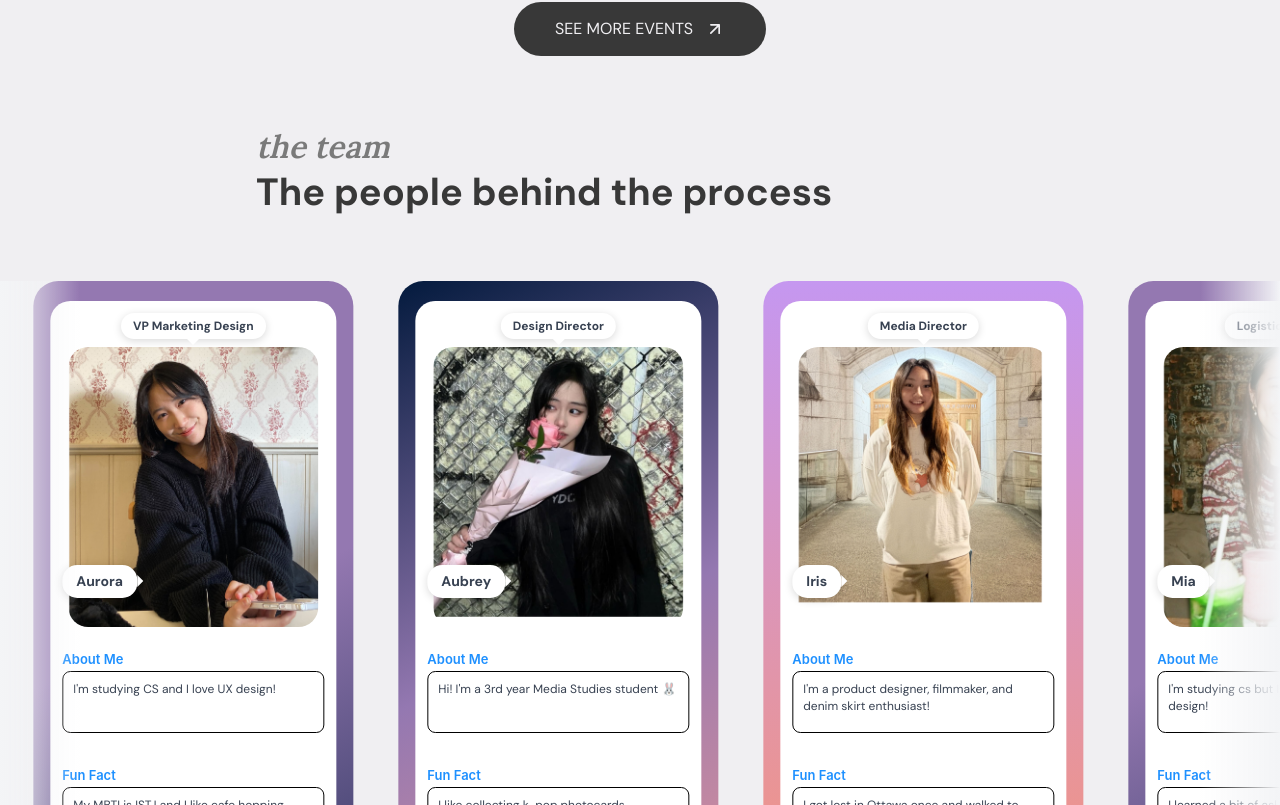
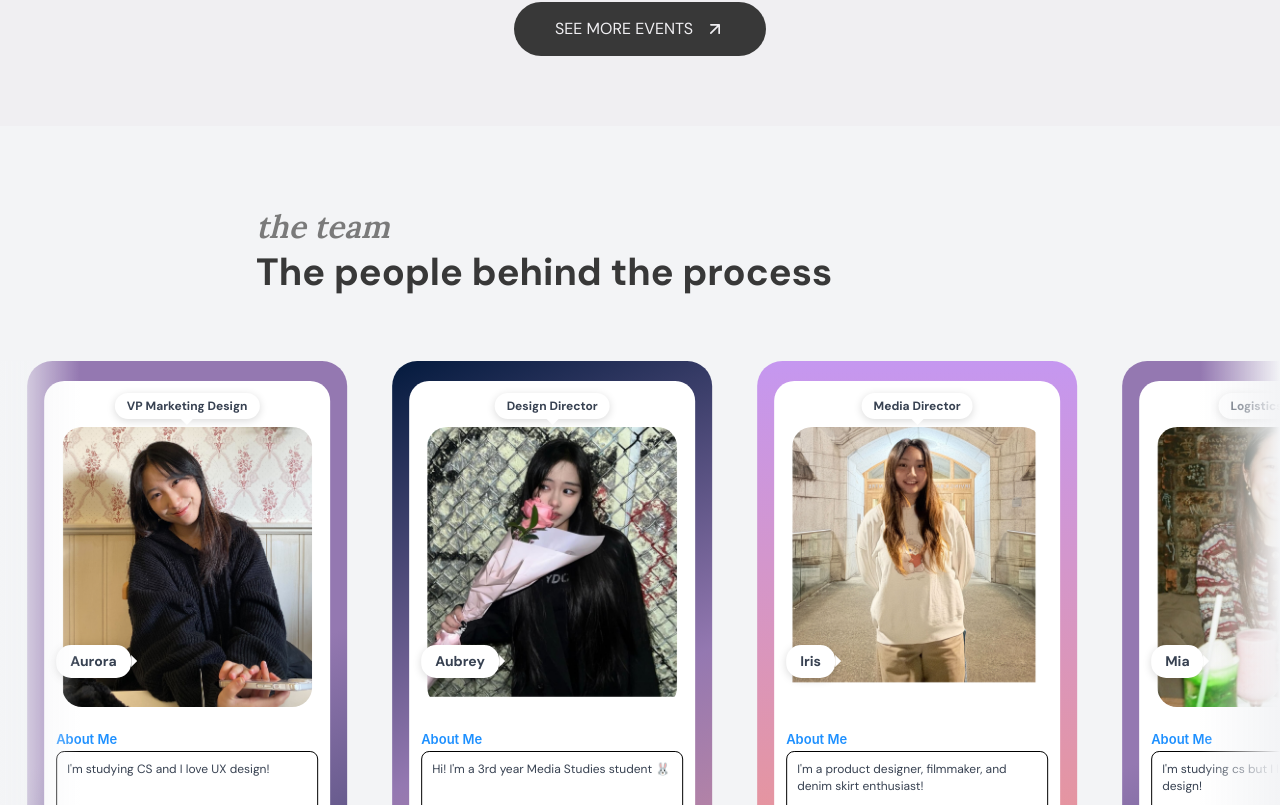
Before and after one commit to auroraxcheng/UXhub-website, a Next.js app: page / in a window 1280 px wide. Shown: the part 2795-3600 px from the top of the page. Built offline with nearby package versions, Linux system fonts and the light colour scheme.

Commit message:
Fix: Team Members Background

```diff
--- a/src/pages/TeamSection.tsx
+++ b/src/pages/TeamSection.tsx
@@ -107,7 +107,7 @@ export default function TeamSection() {
     ANIMATION_CONFIG.gap;
 
   return (
-    <div className="w-full ">
+    <div className="w-full" style={{ backgroundColor: "#f3f4f6", paddingTop: "80px", paddingBottom: "80px" }}>
       <div className="max-w-8xl mx-auto">
         <div className="mb-16 px-[20%]">
           <p className="mb-0" style={SECTION_STYLES.subtitle}>
@@ -118,8 +118,8 @@ export default function TeamSection() {
 
         {/* slideshow */}
         <div className="relative w-full">
-          <div className="absolute left-0 top-0 w-20 h-full bg-gradient-to-r from-gray-100 to-transparent z-10 pointer-events-none" />
-          <div className="absolute right-0 top-0 w-20 h-full bg-gradient-to-l from-gray-100 to-transparent z-10 pointer-events-none" />
+          <div className="absolute left-0 top-0 w-20 h-full z-10 pointer-events-none" style={{ background: "linear-gradient(to right, #f3f4f6, transparent)" }} />
+          <div className="absolute right-0 top-0 w-20 h-full z-10 pointer-events-none" style={{ background: "linear-gradient(to left, #f3f4f6, transparent)" }} />
 
           {/* card container */}
           <div className="overflow-hidden">
```
